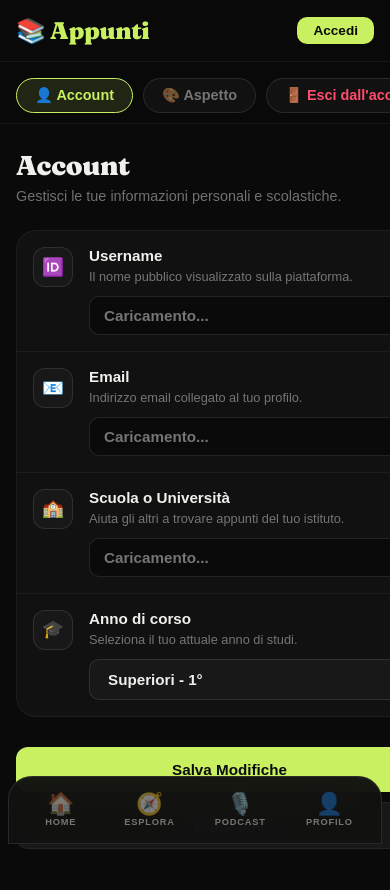
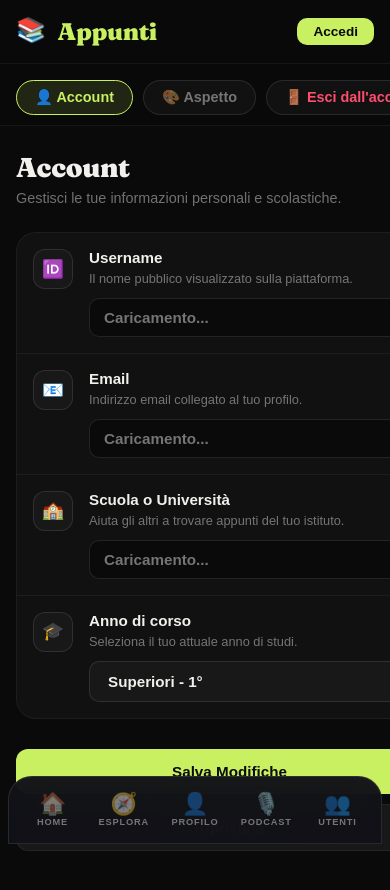
Before and after one commit to morganzero11-hue/appunti, a website: page public/impostazioni.html in a window 390 px wide. Shown: the top 890 px of the page. Drawn offline with Linux system fonts and the light colour scheme; a web font is replaced by a local one.

Commit message:
telefono

```diff
--- a/public/impostazioni.html
+++ b/public/impostazioni.html
@@ -15,14 +15,14 @@
             --text: #f2f0ec;
             --muted: rgba(242,240,236,0.45);
             --accent: #c8f060;
-            --accent-glow: rgba(200,240,96,0.15); /* Allineato con Podcast */
+            --accent-glow: rgba(200,240,96,0.15);
             --accent-soft: rgba(200,240,96,0.12);
             --red: #ff4d6d;
-            --nav-h: 62px;
+            --nav-h: 64px;
             --sidebar-w: 260px;
             --radius: 16px;
-            --border: rgba(255,255,255,0.05); /* Allineato con Podcast */
-            --border2: rgba(255,255,255,0.10); /* Allineato con Podcast */
+            --border: rgba(255,255,255,0.05);
+            --border2: rgba(255,255,255,0.10);
             --shadow-color: rgba(0,0,0,0.5);
         }
 
@@ -35,7 +35,7 @@
             --text: #1a1a1a;
             --muted: rgba(0,0,0,0.55);
             --accent: #a3cc2b;
-            --accent-glow: rgba(163,204,43,0.15); /* Allineato con Podcast */
+            --accent-glow: rgba(163,204,43,0.15);
             --accent-soft: rgba(163,204,43,0.15);
             --border: rgba(0,0,0,0.08);
             --border2: rgba(0,0,0,0.15);
@@ -53,6 +53,7 @@
             transition: background-color 0.3s, color 0.3s;
             overflow-x: hidden;
             max-width: 100vw;
+            padding-bottom: 90px;
         }
 
         /* ════════════════════════════
@@ -73,13 +74,28 @@
             color: var(--accent); text-decoration: none; margin-right: 30px;
             letter-spacing: -0.4px;
         }
+        .brand-icon { font-size: 1.5rem; animation: gentleFloat 4s ease-in-out infinite; }
+        @keyframes gentleFloat {
+            0%, 100% { transform: translateY(0) rotate(-2deg); }
+            50%      { transform: translateY(-4px) rotate(2deg); }
+        }
+
         .topnav__links { list-style: none; display: flex; gap: 4px; flex: 1; margin: 0; padding: 0; }
         .topnav__links a {
             color: var(--muted); text-decoration: none; font-size: 0.95rem;
-            font-weight: 700; padding: 8px 14px; border-radius: 10px; transition: all .2s;
+            font-weight: 700; padding: 8px 14px; border-radius: 10px; transition: all .2s; display: block;
         }
         .topnav__links a:hover { color: var(--text); background: var(--surface2); }
         .topnav__links a.active { color: var(--accent); background: var(--accent-glow); }
+        body.light-theme .topnav__links a.active { background: rgba(163,204,43,0.15); }
+
+        .topnav__actions {
+            margin-left: auto;
+            display: flex;
+            align-items: center;
+            gap: 16px;
+        }
+
         .topnav__login {
             background: var(--accent); color: #0a0a0a; padding: 8px 24px;
             border-radius: 10px; text-decoration: none; font-weight: 800;
@@ -89,10 +105,49 @@
         .topnav__login:hover { transform: translateY(-2px); box-shadow: 0 6px 20px var(--accent-glow); }
 
         /* ════════════════════════════
-           BOTTOM NAV — MOBILE NASCOSTA SU PC
+           BOTTOM NAV — MOBILE
         ════════════════════════════ */
         .bottom-nav {
             display: none;
+            position: fixed; bottom: 0; left: 0; right: 0;
+            z-index: 10000;
+            padding: 0 8px;
+            padding-bottom: env(safe-area-inset-bottom);
+        }
+        .bottom-nav__inner {
+            background: rgba(17,17,24,0.96);
+            backdrop-filter: blur(24px) saturate(200%);
+            border: 1px solid var(--border2);
+            border-radius: 24px 24px 0 0;
+            display: flex; justify-content: space-around; align-items: center;
+            height: 68px; padding: 0 8px;
+        }
+        body.light-theme .bottom-nav__inner {
+            background: rgba(255,255,255,0.96); border-color: rgba(0,0,0,0.1);
+        }
+        .bottom-nav__item {
+            display: flex; flex-direction: column;
+            align-items: center; justify-content: center;
+            gap: 3px; padding: 8px 10px;
+            text-decoration: none; color: var(--muted);
+            border-radius: 16px; transition: all .25s;
+            position: relative; flex: 1;
+            -webkit-tap-highlight-color: transparent;
+            cursor: pointer;
+        }
+        .bottom-nav__item.active { color: var(--accent); }
+        .bottom-nav__item.active::before {
+            content: ''; position: absolute;
+            top: 6px; left: 50%; transform: translateX(-50%);
+            width: 36px; height: 36px;
+            background: var(--accent-glow);
+            border-radius: 12px; z-index: -1;
+        }
+        body.light-theme .bottom-nav__item.active::before { background: rgba(163,204,43,0.15); }
+        .bottom-nav__icon { font-size: 1.35rem; line-height: 1; }
+        .bottom-nav__label {
+            font-size: 0.58rem; font-weight: 800;
+            text-transform: uppercase; letter-spacing: 0.8px;
         }
 
         /* ─── LAYOUT PAGINA IMPOSTAZIONI ─── */
@@ -233,50 +288,8 @@
             .topnav__links { display: none; }
             .topnav__login { margin-left: 0; padding: 6px 16px; font-size: 0.85rem; }
 
-            /* ── BOTTOM NAV FISSA IN BASSO ── */
-            .bottom-nav {
-                display: block;
-                position: fixed;
-                bottom: 0; left: 0; right: 0;
-                width: 100%; z-index: 10000;
-                padding: 0 8px;
-                padding-bottom: env(safe-area-inset-bottom);
-            }
-            .bottom-nav__inner {
-                background: rgba(17,17,17,0.96);
-                backdrop-filter: blur(24px) saturate(200%);
-                border: 1px solid var(--border2);
-                border-radius: 24px 24px 0 0;
-                display: flex; justify-content: space-around; align-items: center;
-                height: 68px; padding: 0 8px;
-            }
-            body.light-theme .bottom-nav__inner {
-                background: rgba(255,255,255,0.96);
-                border-color: rgba(0,0,0,0.1);
-            }
-            .bottom-nav__item {
-                display: flex; flex-direction: column;
-                align-items: center; justify-content: center;
-                gap: 3px; padding: 8px 20px;
-                text-decoration: none; color: var(--muted);
-                border-radius: 16px; transition: all .25s;
-                position: relative; flex: 1;
-                -webkit-tap-highlight-color: transparent;
-            }
-            .bottom-nav__item.active { color: var(--accent); }
-            .bottom-nav__item.active::before {
-                content: ''; position: absolute;
-                top: 6px; left: 50%; transform: translateX(-50%);
-                width: 36px; height: 36px;
-                background: var(--accent-glow);
-                border-radius: 12px; z-index: -1;
-            }
-            body.light-theme .bottom-nav__item.active::before { background: rgba(163,204,43,0.15); }
-            .bottom-nav__icon { font-size: 1.35rem; line-height: 1; }
-            .bottom-nav__label {
-                font-size: 0.58rem; font-weight: 800;
-                text-transform: uppercase; letter-spacing: 0.8px;
-            }
+            /* ── Bottom nav fissa ── */
+            .bottom-nav { display: block; }
 
             body { padding-bottom: 90px; }
 
@@ -380,16 +393,21 @@
 <body class="">
 
     <nav class="topnav">
-    <a href="index.html" class="topnav__brand">📚 Appunti</a>
+        <a href="index.html" class="topnav__brand">
+            <span class="brand-icon">📚</span>
+            Appunti
+        </a>
         <ul class="topnav__links">
             <li><a href="index.html">Home</a></li>
             <li><a href="esplora.html">Esplora</a></li>
             <li><a href="profilo.html">Profilo</a></li>
+            <li><a href="podcast.html">Podcast</a></li>
             <li><a href="utenti.html">Utenti</a></li>
-        <li><a href="podcast.html">Podcast</a></li>
             <li><a href="impostazioni.html" class="active">Impostazioni</a></li>
         </ul>
+        <div class="topnav__actions">
             <a href="login.html" class="topnav__login" id="navLoginBtn">Accedi</a>
+        </div>
     </nav>
 
     <nav class="bottom-nav">
@@ -402,13 +420,17 @@
                 <span class="bottom-nav__icon">🧭</span>
                 <span class="bottom-nav__label">Esplora</span>
             </a>
+            <a href="profilo.html" class="bottom-nav__item">
+                <span class="bottom-nav__icon">👤</span>
+                <span class="bottom-nav__label">Profilo</span>
+            </a>
             <a href="podcast.html" class="bottom-nav__item">
                 <span class="bottom-nav__icon">🎙️</span>
                 <span class="bottom-nav__label">Podcast</span>
             </a>
-        <a href="profilo.html" class="bottom-nav__item">
-            <span class="bottom-nav__icon">👤</span>
-            <span class="bottom-nav__label">Profilo</span>
+            <a href="utenti.html" class="bottom-nav__item">
+                <span class="bottom-nav__icon">👥</span>
+                <span class="bottom-nav__label">Utenti</span>
             </a>
         </div>
     </nav>
```
Lines whose indentation alone changed are shown as unchanged.
